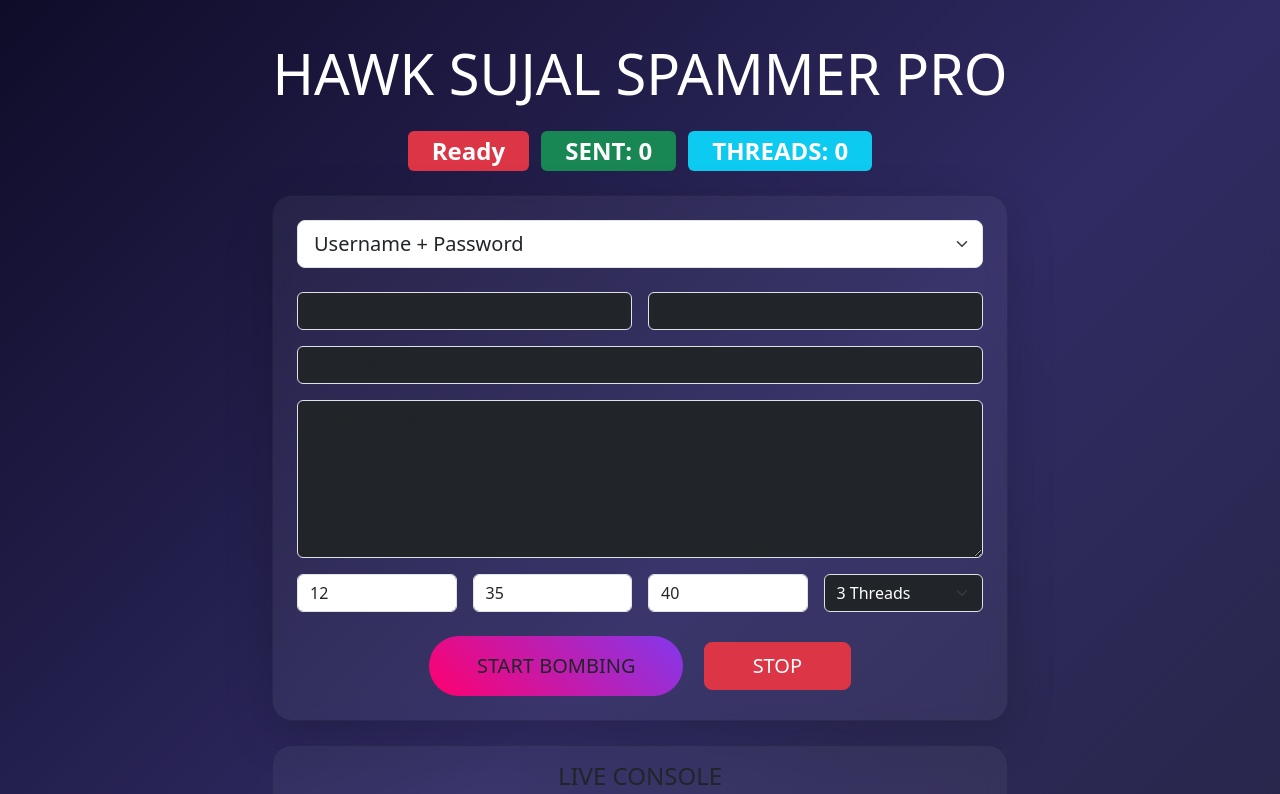
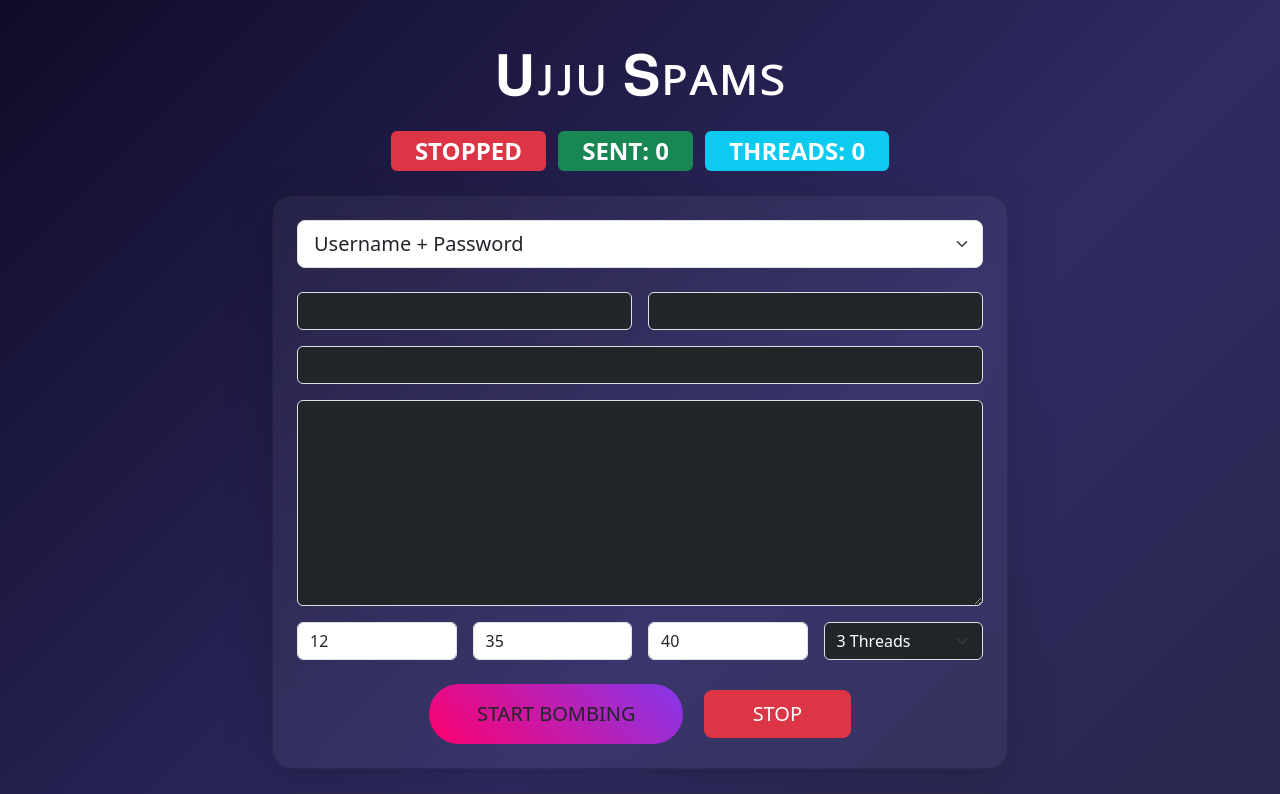
Before and after one commit to yadavvritikk21-eng/hh, a Flask app: page / in a window 1280 px wide. Shown: the top 794 px of the page. Run offline with Flask 3, Linux system fonts and the light colour scheme.

Commit message:
Update index.html

```diff
--- a/templates/index.html
+++ b/templates/index.html
@@ -3,7 +3,7 @@
 <head>
     <meta charset="UTF-8">
     <meta name="viewport" content="width=device-width, initial-scale=1.0">
-    <title>HAWK SUJAL SPAMMER PRO</title>
+    <title>Uᴊᴊᴜ Sᴘᴀᴍs</title>
     <link href="https://cdn.jsdelivr.net/npm/bootstrap@5.3.3/dist/css/bootstrap.min.css" rel="stylesheet">
     <style>
         body { background: linear-gradient(135deg, #0f0c29, #302b63, #24243e); color: #fff; min-height: 100vh; }
@@ -15,7 +15,7 @@
 </head>
 <body class="p-3">
 <div class="container mt-4">
-    <h1 class="text-center display-4 mb-4">HAWK SUJAL SPAMMER PRO</h1>
+    <h1 class="text-center display-4 mb-4">𝐔ᴊᴊᴜ 𝐒ᴘᴀᴍs</h1>
     <div class="text-center mb-4">
         <span class="badge bg-danger fs-4 px-4 py-2">{{ text }}</span>
         <span class="badge bg-success fs-4 ms-2 px-4 py-2">SENT: {{ sent }}</span>
@@ -49,7 +49,16 @@
 
                     <div class="row g-3">
                         <div class="col-12"><input type="number" name="thread_id" class="form-control bg-dark text-white" placeholder="Thread ID" value="{{ cfg.thread_id }}" required></div>
-                        <div class="col-12"><textarea name="messages" class="form-control bg-dark text-white" rows="6" placeholder="Ek line = ek message..." required>{{ cfg.messages }}</textarea></div>
+                        <div class="col-12"><textarea name="messages"
+    class="form-control bg-dark text-white"
+    rows="8"
+    spellcheck="false"
+    autocomplete="off"
+    autocorrect="off"
+    autocapitalize="off"
+    style="white-space:pre-wrap;word-break:break-word;"
+    placeholder="Type or paste your text here (spaces & newlines preserved)"
+    required>{{ cfg.messages }}</textarea></div>
                         <div class="col-md-3"><input type="number" step="0.1" name="delay" class="form-control" placeholder="Delay" value="{{ cfg.delay }}"></div>
                         <div class="col-md-3"><input type="number" name="cycle" class="form-control" placeholder="After msgs" value="{{ cfg.cycle }}"></div>
                         <div class="col-md-3"><input type="number" name="break" class="form-control" placeholder="Break sec" value="{{ cfg.break }}"></div>
```
